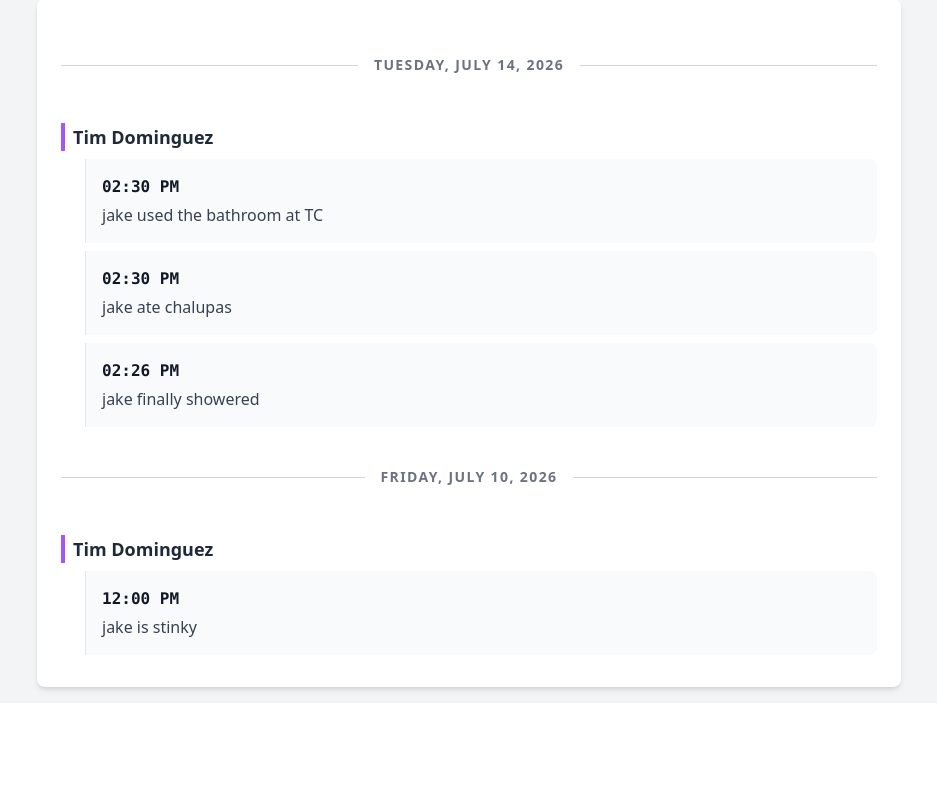
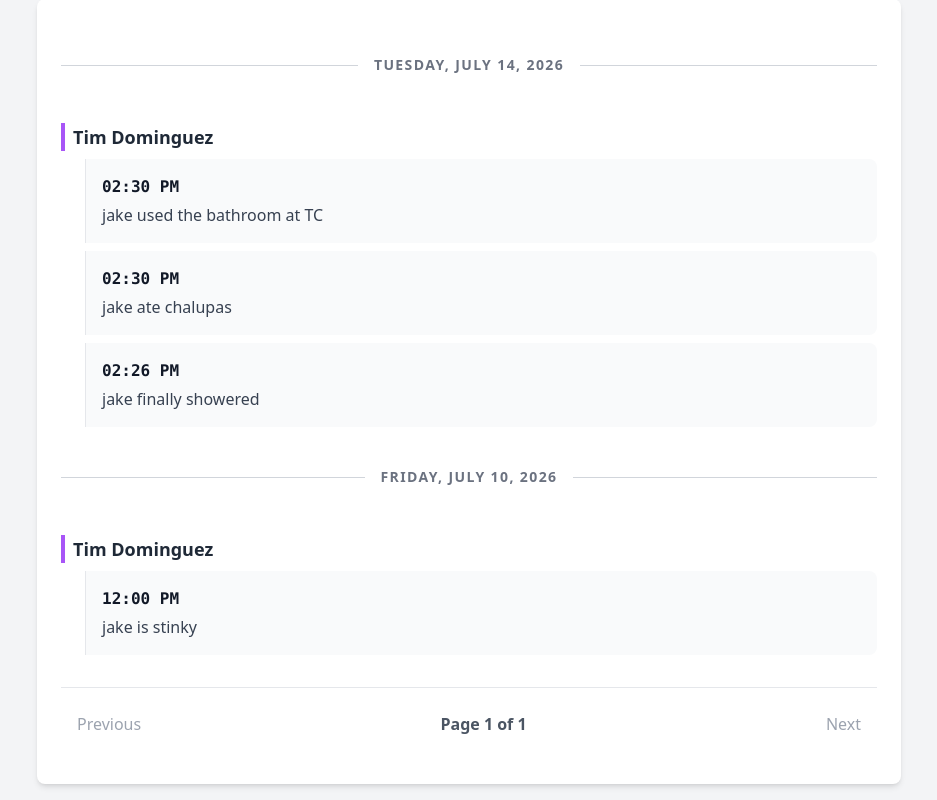
Before and after one commit to timfoxtrot/logbook, a Flask app: page /master_log in a window 1280 px wide. Shown: the part 327-1127 px from the top of the page, without its empty margins (171-1108 px from the left). Before the commit the page ends 1023 px from the top, so only its background shows below. Run offline with Flask 3, Linux system fonts and the light colour scheme; a user stored in the database is signed in; data comes from the database, SQL or seed files in the repository; some libraries are stand-ins or nearby versions.

Commit message:
Added pagination to master_log

```diff
--- a/app.py
+++ b/app.py
@@ -146,36 +146,51 @@ def master_log():
     search_query = request.args.get('q', '')
     start_date = request.args.get('start_date', '')
     end_date = request.args.get('end_date', '')
+    # New: get the page number
+    page = int(request.args.get('page', 1))
+    per_page = 20
+    offset = (page - 1) * per_page
 
     conn = get_db()
 
-    # We build the SQL query dynamically based on what the user filled out
-    query = '''
-        SELECT Logs.timestamp, Logs.content, Users.username, Users.first_name, Users.last_name
+    # Base query components
+    base_query = '''
         FROM Logs JOIN Users ON Logs.user_id = Users.id
         WHERE Logs.status = 'committed'
     '''
     params = []
 
     if search_query:
-        query += " AND (Logs.content LIKE ? OR Users.username LIKE ?)"
+        base_query += " AND (Logs.content LIKE ? OR Users.username LIKE ?)"
         params.extend(['%' + search_query + '%', '%' + search_query + '%'])
 
     if start_date:
-        # SQLite adjusts the UTC time to GMT+10 before checking the date!
-        query += " AND DATE(datetime(Logs.timestamp, '+10 hours')) >= ?"
+        base_query += " AND DATE(datetime(Logs.timestamp, '+10 hours')) >= ?"
         params.append(start_date)
 
     if end_date:
-        query += " AND DATE(datetime(Logs.timestamp, '+10 hours')) <= ?"
+        base_query += " AND DATE(datetime(Logs.timestamp, '+10 hours')) <= ?"
         params.append(end_date)
 
-    query += " ORDER BY Logs.timestamp DESC"
+    # Count total matching records for pagination navigation
+    total_count = conn.execute("SELECT COUNT(*) " + base_query, params).fetchone()[0]
 
-    logs = conn.execute(query, params).fetchall()
+    # Fetch paginated logs
+    query = "SELECT Logs.timestamp, Logs.content, Users.username, Users.first_name, Users.last_name " + base_query
+    query += " ORDER BY Logs.timestamp DESC LIMIT ? OFFSET ?"
+
+    logs = conn.execute(query, params + [per_page, offset]).fetchall()
     conn.close()
 
-    return render_template('master_log.html', logs=logs, search_query=search_query, start_date=start_date, end_date=end_date)
+    return render_template(
+        'master_log.html',
+        logs=logs,
+        search_query=search_query,
+        start_date=start_date,
+        end_date=end_date,
+        page=page,
+        total_pages=(total_count + per_page - 1) // per_page
+    )
 
 # NEW ROUTE: Delete a draft
 @app.route('/delete_draft/<int:draft_id>', methods=['POST'])
@@ -200,7 +215,7 @@ def export_csv():
     if 'user_id' not in session:
         return redirect(url_for('login'))
 
-    # NEW: Admin check!
+    # Admin check
     if session.get('role') != 'Admin':
         return "Access Denied. Only Admins can export the Master Log."
 
@@ -210,9 +225,9 @@ def export_csv():
 
     conn = get_db()
 
-    # Rebuilding the exact same query for the export
+    # Updated query to include first and last names
     query = '''
-        SELECT Logs.timestamp, Logs.content, Users.username
+        SELECT Logs.timestamp, Logs.content, Users.username, Users.first_name, Users.last_name
         FROM Logs JOIN Users ON Logs.user_id = Users.id
         WHERE Logs.status = 'committed'
     '''
@@ -238,6 +253,7 @@ def export_csv():
     writer.writerow(['Timestamp', 'Author', 'Log Content'])
 
     for log in logs:
+        # Date formatting for CSV
         try:
             dt = datetime.strptime(log['timestamp'], '%Y-%m-%d %H:%M:%S')
             local_dt = dt + timedelta(hours=10)
@@ -245,7 +261,9 @@ def export_csv():
         except:
             csv_time = log['timestamp']
 
-        writer.writerow([csv_time, log['username'], log['content']])
+        # Combined name format
+        author_name = f"{log['first_name']} {log['last_name']} (@{log['username']})"
+        writer.writerow([csv_time, author_name, log['content']])
 
     return Response(
         output.getvalue(),
--- a/templates/master_log.html
+++ b/templates/master_log.html
@@ -5,13 +5,13 @@
     <h2 class="text-xl font-bold mb-4">Master Log</h2>
 
     <form method="GET" action="/master_log" class="flex flex-wrap gap-4 items-center">
-        <input type="text" name="q" placeholder="Search..." class="flex-1 border p-2 rounded">
+        <input type="text" name="q" placeholder="Search..." value="{{ search_query }}" class="flex-1 border p-2 rounded">
 
         <div class="flex items-center gap-2 text-sm text-gray-600 font-medium">
             <label>From</label>
-            <input type="date" name="start_date" class="border p-2 rounded">
+            <input type="date" name="start_date" value="{{ start_date }}" class="border p-2 rounded">
             <span>to</span>
-            <input type="date" name="end_date" class="border p-2 rounded">
+            <input type="date" name="end_date" value="{{ end_date }}" class="border p-2 rounded">
         </div>
 
         <button type="submit" class="bg-purple-500 text-white px-6 py-2 rounded font-bold hover:bg-purple-600 transition">
@@ -19,7 +19,7 @@
         </button>
 
         {% if session.get('role') == 'Admin' %}
-        <a href="{{ url_for('export_csv', q=request.args.get('q'), start_date=request.args.get('start_date'), end_date=request.args.get('end_date')) }}"
+        <a href="{{ url_for('export_csv', q=search_query, start_date=start_date, end_date=end_date) }}"
            class="bg-green-600 text-white px-6 py-2 rounded font-bold hover:bg-green-700 transition">
             Export
         </a>
@@ -56,5 +56,23 @@
     {% else %}
         <p class="text-gray-500 italic text-center py-4">No logs found.</p>
     {% endfor %}
+
+    <div class="flex justify-between items-center mt-8 py-4 border-t">
+        {% if page > 1 %}
+            <a href="{{ url_for('master_log', page=page-1, q=search_query, start_date=start_date, end_date=end_date) }}"
+               class="bg-gray-200 px-4 py-2 rounded hover:bg-gray-300 font-bold">Previous</a>
+        {% else %}
+            <span class="px-4 py-2 text-gray-400 cursor-not-allowed">Previous</span>
+        {% endif %}
+
+        <span class="text-gray-600 font-bold">Page {{ page }} of {{ total_pages }}</span>
+
+        {% if page < total_pages %}
+            <a href="{{ url_for('master_log', page=page+1, q=search_query, start_date=start_date, end_date=end_date) }}"
+               class="bg-gray-200 px-4 py-2 rounded hover:bg-gray-300 font-bold">Next</a>
+        {% else %}
+            <span class="px-4 py-2 text-gray-400 cursor-not-allowed">Next</span>
+        {% endif %}
+    </div>
 </div>
 {% endblock %}
```
Also changed, not shown: 1 other file.
